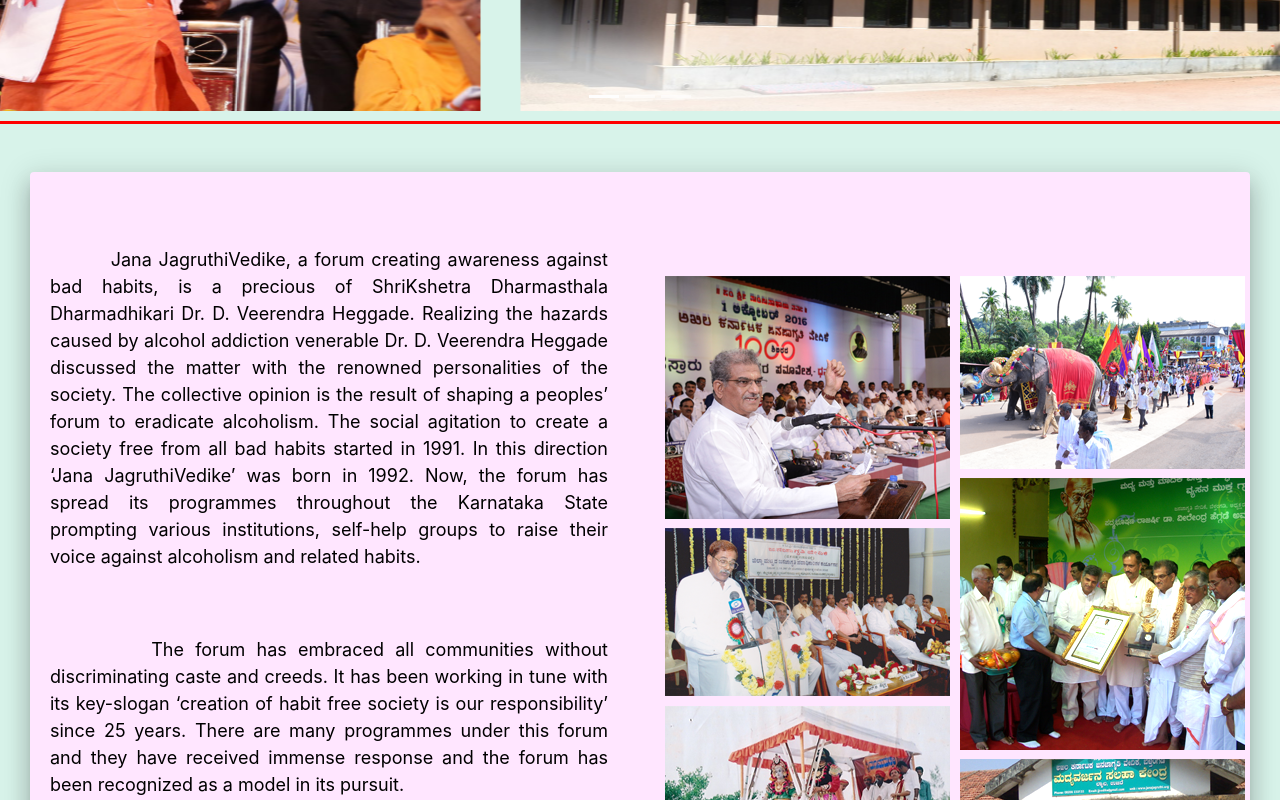
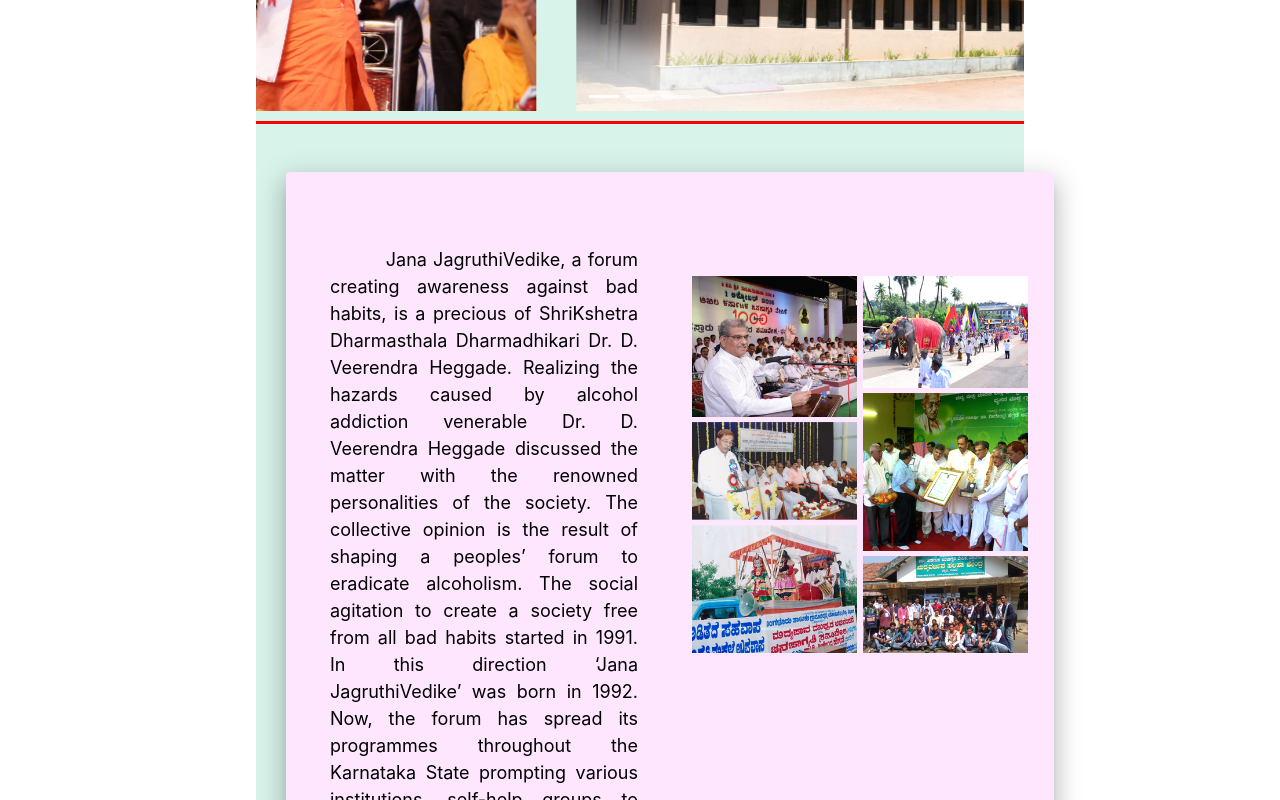
Before and after one commit to amitraj131/addict-rehab-centre, a React (Create React App) app: page /about in a window 1280 px wide. Shown: the part 480-1280 px from the top of the page. Built offline with nearby package versions, Linux system fonts and the light colour scheme.

Commit message:
added ok

```diff
--- a/src/components/About.js
+++ b/src/components/About.js
@@ -46,15 +46,15 @@ const useStyles = makeStyles((theme) => ({
       },
   }));
 
+
   var sectionStyle = {
     alignItems:'left',
     justifyContent:'left',
-    width:'100%',
-    height: "100%",
+    width:'100vw',
+    height: "100vh",
     //backgroundImage: `url(${p6})`,
     backgroundColor:'#ffe6ff',
-
-
+    margin: 0
   };
 
 
--- a/src/components/Home.js
+++ b/src/components/Home.js
@@ -20,6 +20,7 @@ const useStyles = makeStyles((theme) => ({
 
     alignItems:'center',
     textAlign:'center',
+    display: 'block',
     color: theme.palette.text.secondary,
     fontSize:19,
     },
@@ -27,7 +28,7 @@ const useStyles = makeStyles((theme) => ({
 
       alignItems:'center',
       justifyContent:'center',
-      display: 'flex',
+      display: 'block',
       flexWrap: 'wrap',
       '& > *': {
         margin: theme.spacing(4),
@@ -37,8 +38,10 @@ const useStyles = makeStyles((theme) => ({
     },
     img:{
       width:'100%',
-      maxHeight:'auto'
+      maxHeight:'auto',
+      display: 'block'
     }
+
 
 }));
 
@@ -48,8 +51,7 @@ var sectionStyle = {
   width:'100%',
   height: "100%",
   //backgroundImage: `url(${p6})`,
-  backgroundColor:'#ffe6ff'
-
+  backgroundColor:'#ffe6ff',
 };
 
 
--- a/src/index.css
+++ b/src/index.css
@@ -7,6 +7,15 @@ body {
   -webkit-font-smoothing: antialiased;
   -moz-osx-font-smoothing: grayscale;
 }
+
+div {
+  max-width: 768px;
+  max-height: 1024px;
+  margin: auto;
+  display: block;
+}
+
+
 
 code {
   font-family: source-code-pro, Menlo, Monaco, Consolas, "Courier New",
```
